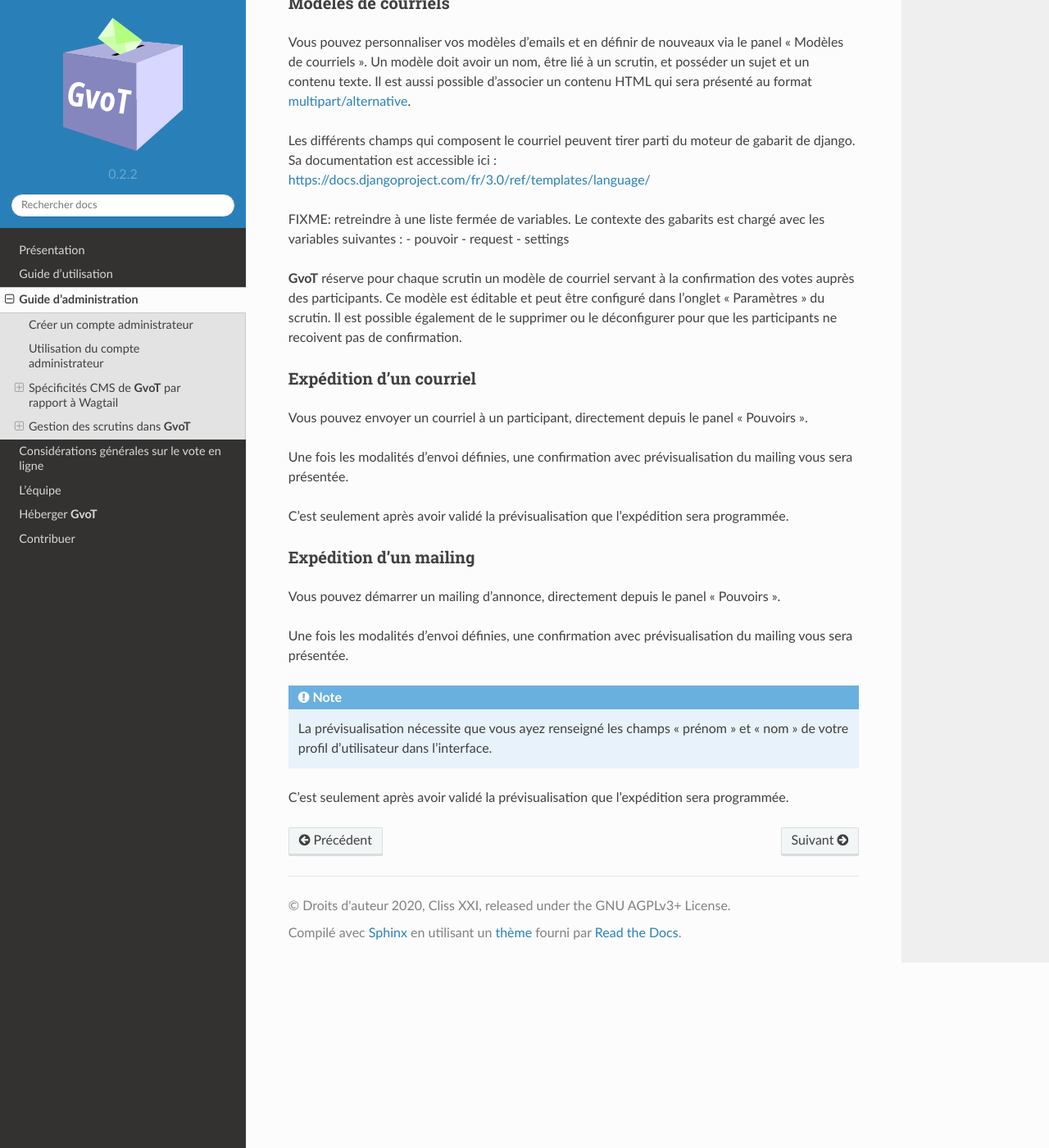
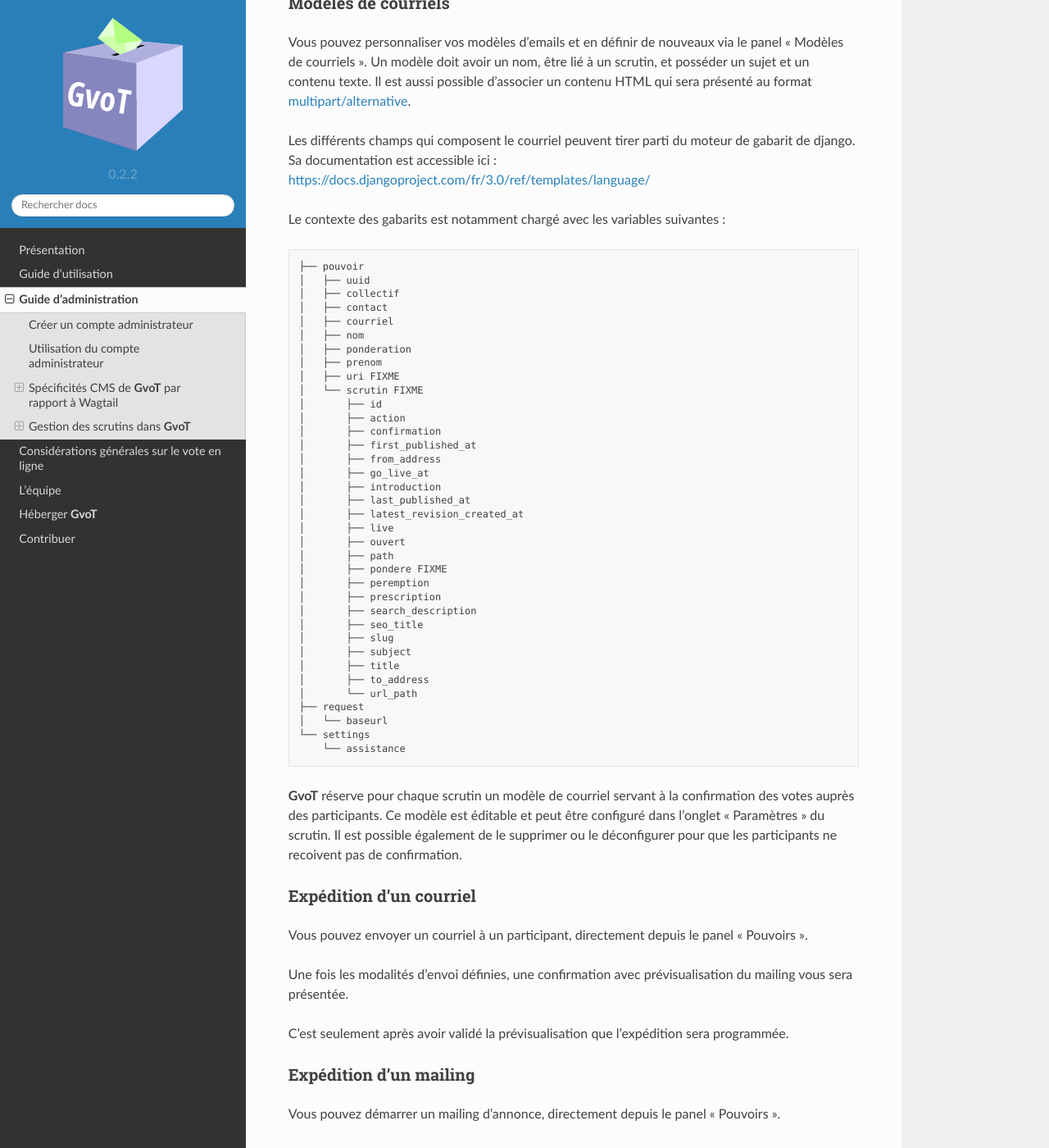
Before and after one commit to ricard-io/gvot-clone, a Sphinx documentation site: the page built from docs/source/administration/index.rst, in a window 1280 px wide and 1400 px high, scrolled down 2804 px. Shown: the whole window at 82% size. Built offline with Sphinx 7.4.7 and the Read the Docs theme 2.0.0, drawn with Linux system fonts in a browser that asks for light colours.

Commit message:
feat(doc): documente les variables exposées dans le contexte des gabarits courriels

```diff
--- a/docs/source/administration/index.rst
+++ b/docs/source/administration/index.rst
@@ -148,11 +148,46 @@ Les différents champs qui composent le courriel peuvent tirer parti du moteur
 de gabarit de django. Sa documentation est accessible ici :
 `<https://docs.djangoproject.com/fr/3.0/ref/templates/language/>`_
 
-FIXME: retreindre à une liste fermée de variables.
-Le contexte des gabarits est chargé avec les variables suivantes :
-- pouvoir
-- request
-- settings
+Le contexte des gabarits est notamment chargé avec les variables suivantes :
+
+::
+
+   ├── pouvoir
+   │   ├── uuid
+   │   ├── collectif
+   │   ├── contact
+   │   ├── courriel
+   │   ├── nom
+   │   ├── ponderation
+   │   ├── prenom
+   │   ├── uri FIXME
+   │   └── scrutin FIXME
+   │       ├── id
+   │       ├── action
+   │       ├── confirmation
+   │       ├── first_published_at
+   │       ├── from_address
+   │       ├── go_live_at
+   │       ├── introduction
+   │       ├── last_published_at
+   │       ├── latest_revision_created_at
+   │       ├── live
+   │       ├── ouvert
+   │       ├── path
+   │       ├── pondere FIXME
+   │       ├── peremption
+   │       ├── prescription
+   │       ├── search_description
+   │       ├── seo_title
+   │       ├── slug
+   │       ├── subject
+   │       ├── title
+   │       ├── to_address
+   │       └── url_path
+   ├── request
+   │   └── baseurl
+   └── settings
+       └── assistance
 
 **GvoT** réserve pour chaque scrutin un modèle de courriel servant à la
 confirmation des votes auprès des participants. Ce modèle est éditable et peut
```
